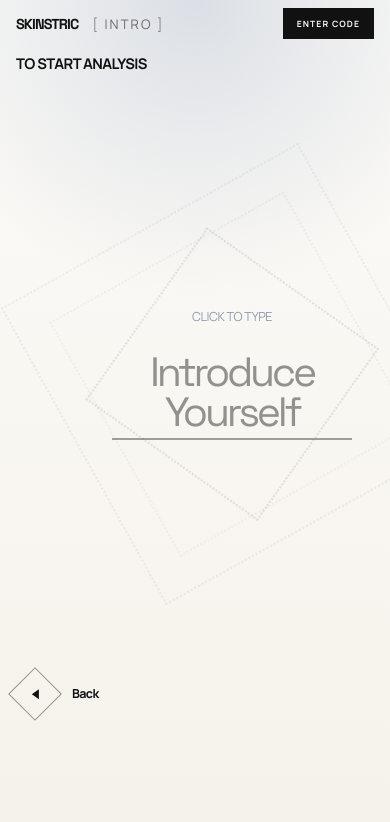
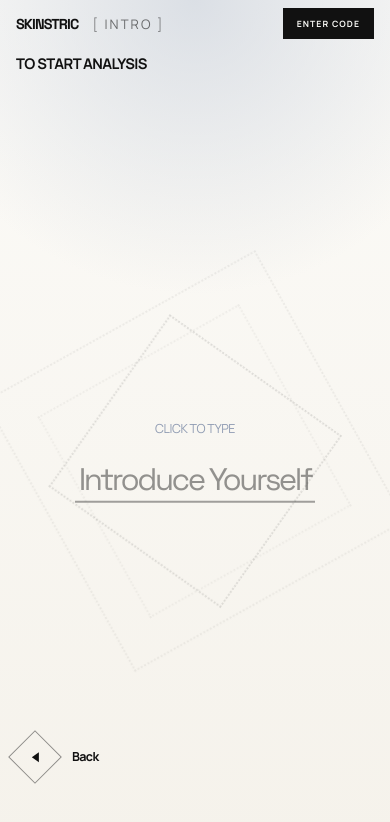
Before and after one commit to LowesPubAldi/Skinstric-AI, a Next.js app: page /take-test in a window 390 px wide. Shown: the top 822 px of the page. Built offline with nearby package versions, Linux system fonts and the light colour scheme.

Commit message:
feat: finalize phase 1 flow and responsive polish

```diff
--- a/src/app/page.module.css
+++ b/src/app/page.module.css
@@ -113,7 +113,7 @@
 
 .lineTopLeft,
 .lineBottomLeft {
-  width: calc(50vw - 44px);
+  width: clamp(280px, 36vw, 590px);
   height: 1px;
   left: -2vw;
   transform-origin: left center;
@@ -121,7 +121,7 @@
 
 .lineTopRight,
 .lineBottomRight {
-  width: calc(50vw - 44px);
+  width: clamp(280px, 36vw, 590px);
   height: 1px;
   right: -2vw;
   transform-origin: right center;
@@ -129,22 +129,22 @@
 
 .lineTopLeft {
   top: 0;
-  transform: rotate(47deg);
+  transform: rotate(45deg);
 }
 
 .lineBottomLeft {
   bottom: 0;
-  transform: rotate(-47deg);
+  transform: rotate(-45deg);
 }
 
 .lineTopRight {
   top: 0;
-  transform: rotate(-47deg);
+  transform: rotate(-45deg);
 }
 
 .lineBottomRight {
   bottom: 0;
-  transform: rotate(47deg);
+  transform: rotate(45deg);
 }
 
 .hero {
@@ -154,8 +154,8 @@
   justify-items: center;
   padding-top: clamp(24px, 4vh, 48px);
   transition:
-    transform 620ms cubic-bezier(0.22, 1, 0.36, 1),
-    filter 520ms cubic-bezier(0.22, 1, 0.36, 1);
+    transform 980ms cubic-bezier(0.16, 1, 0.3, 1),
+    filter 900ms cubic-bezier(0.16, 1, 0.3, 1);
   will-change: transform;
 }
 
@@ -168,7 +168,7 @@
   justify-items: center;
   gap: 8px;
   font-family: var(--font-display);
-  font-size: clamp(4.8rem, 9vw, 8.1rem);
+  font-size: clamp(3.6rem, 6.75vw, 6.1rem);
   font-weight: 400;
   line-height: 0.88;
   letter-spacing: -0.075em;
@@ -181,7 +181,7 @@
 }
 
 .titleAccent {
-  transition: transform 520ms cubic-bezier(0.22, 1, 0.36, 1);
+  transition: transform 1020ms cubic-bezier(0.16, 1, 0.3, 1) 60ms;
 }
 
 .sideAction {
@@ -256,22 +256,22 @@
 @media (hover: hover) and (pointer: fine) {
   .main:has(.sideActionLeft:hover) .hero {
     z-index: 2;
-    transform: translateX(clamp(180px, 16vw, 280px)) scale(1.02);
+    transform: translateX(clamp(170px, 15vw, 260px)) scale(1.015);
     filter: saturate(0.96);
   }
 
   .main:has(.sideActionLeft:hover) .titleAccent {
-    transform: translateX(clamp(-14px, -1.4vw, -8px));
+    transform: translateX(clamp(80px, 5.8vw, 108px));
   }
 
   .main:has(.sideActionRight:hover) .hero {
     z-index: 2;
-    transform: translateX(clamp(-280px, -16vw, -180px)) scale(1.02);
+    transform: translateX(clamp(-260px, -15vw, -170px)) scale(1.015);
     filter: saturate(0.96);
   }
 
   .main:has(.sideActionRight:hover) .titleAccent {
-    transform: translateX(clamp(8px, 1.2vw, 14px));
+    transform: translateX(clamp(-108px, -5.8vw, -80px));
   }
 
   .main:has(.sideActionLeft:hover) .sideActionRight,
@@ -296,6 +296,7 @@
     grid-template-rows: auto 1fr auto;
     gap: 0;
     padding: 12px 24px 18px;
+    overflow: visible;
   }
 
   .hero {
@@ -305,7 +306,7 @@
     align-self: center;
     justify-items: center;
     padding-top: 0;
-    margin-top: 78px;
+    margin-top: 140px;
   }
 
   .lineTopLeft,
--- a/src/app/take-test/page.module.css
+++ b/src/app/take-test/page.module.css
@@ -67,6 +67,14 @@
     border-color 180ms ease;
 }
 
+.codeButton:focus-visible,
+.backLink:focus-visible,
+.proceedLink:focus-visible,
+.brand:focus-visible {
+  outline: 2px solid #111111;
+  outline-offset: 4px;
+}
+
 .main {
   position: relative;
   display: grid;
@@ -105,14 +113,14 @@
 .squareOuter {
   opacity: 0.34;
   animation-duration: 38s;
-  transform: rotate(9deg) scale(1.03);
+  transform: rotate(9deg) scale(0.94);
 }
 
 .squareMiddle {
-  inset: 8.5%;
+  inset: 12.5%;
   opacity: 0.26;
   animation-duration: 30s;
-  transform: rotate(-5deg) scale(0.98);
+  transform: rotate(-5deg) scale(0.93);
 }
 
 .squareInner {
@@ -167,6 +175,10 @@
   white-space: nowrap;
 }
 
+.titleDisplayActive {
+  color: #111111;
+}
+
 .processingState {
   display: grid;
   justify-items: center;
@@ -179,6 +191,12 @@
   font-size: clamp(2.1rem, 2.2vw, 2.8rem);
   font-weight: 400;
   letter-spacing: -0.07em;
+}
+
+.processingSubtitle {
+  color: #6e7787;
+  font-size: clamp(0.9rem, 1.06vw, 1rem);
+  letter-spacing: -0.02em;
 }
 
 .processingDots {
@@ -258,9 +276,10 @@
 }
 
 .proceedLink {
-  position: absolute;
+  position: fixed;
   right: 30px;
   bottom: 18px;
+  z-index: 5;
   display: inline-flex;
   align-items: center;
   align-self: center;
@@ -390,6 +409,7 @@
   .main {
     height: auto;
     min-height: calc(100vh - 48px);
+    grid-template-columns: minmax(0, 1fr);
     gap: 28px;
     padding: 16px 20px 24px;
     overflow: visible;
@@ -403,6 +423,7 @@
     position: relative;
     inset: auto;
     width: min(100%, 420px);
+    justify-self: center;
     margin: 0 auto;
     transform: none;
   }
@@ -427,23 +448,20 @@
   }
 
   .backLink {
-    position: relative;
+    position: fixed;
     z-index: 2;
     align-self: flex-start;
     justify-self: start;
     margin-top: 0;
     margin-bottom: 0;
     margin-left: 0;
+    left: 16px;
+    bottom: calc(68px + env(safe-area-inset-bottom));
   }
 
   .backDiamond {
     width: 38px;
     height: 38px;
-  }
-
-  .backLink {
-    left: 0;
-    bottom: auto;
   }
 
   .backTriangle {
@@ -458,7 +476,7 @@
 
   .proceedLink {
     right: 16px;
-    bottom: 20px;
+    bottom: calc(68px + env(safe-area-inset-bottom));
     gap: 12px;
   }
 
@@ -493,7 +511,8 @@
 
   .title,
   .titleDisplay {
-    font-size: clamp(2.1rem, 10.5vw, 2.9rem);
+    font-size: clamp(1.7rem, 8vw, 2.35rem);
+    white-space: nowrap;
   }
 
   .titleUnderline {
--- a/src/app/take-test/page.tsx
+++ b/src/app/take-test/page.tsx
@@ -7,6 +7,9 @@ import styles from "./page.module.css";
 const phaseOneEndpoint = "https://us-central1-frontend-simplified.cloudfunctions.net/skinstricPhaseOne";
 const nameStorageKey = "skinstric-phase-one-name";
 const locationStorageKey = "skinstric-phase-one-location";
+const endpointStorageKey = "skinstric-phase-one-endpoint";
+const responseStorageKey = "skinstric-phase-one-response";
+const requestTimeoutMs = 12000;
 
 export default function TakeTestPage() {
   const inputRef = useRef<HTMLInputElement>(null);
@@ -23,6 +26,10 @@ export default function TakeTestPage() {
     window.localStorage.setItem(locationStorageKey, city);
   }, [city]);
 
+  useEffect(() => {
+    window.localStorage.setItem(endpointStorageKey, phaseOneEndpoint);
+  }, []);
+
   function isValidEntry(value: string) {
     const trimmedValue = value.trim();
     return /^[A-Za-z][A-Za-z\s'-]*$/.test(trimmedValue) && !/\d/.test(trimmedValue);
@@ -31,7 +38,12 @@ export default function TakeTestPage() {
   async function submitPhaseOne(nameValue: string, locationValue: string) {
     setErrorMessage("");
     setStep("processing");
+    window.localStorage.removeItem(responseStorageKey);
     const startedAt = window.performance.now();
+    const controller = new AbortController();
+    const timeoutId = window.setTimeout(() => {
+      controller.abort();
+    }, requestTimeoutMs);
 
     try {
       const response = await fetch(phaseOneEndpoint, {
@@ -39,6 +51,7 @@ export default function TakeTestPage() {
         headers: {
           "Content-Type": "application/json",
         },
+        signal: controller.signal,
         body: JSON.stringify({ name: nameValue, location: locationValue }),
       });
 
@@ -46,7 +59,19 @@ export default function TakeTestPage() {
         throw new Error("Phase 1 submission failed");
       }
 
-      await response.json().catch(() => null);
+      const responseBody = await response.json().catch(() => null);
+      window.localStorage.setItem(
+        responseStorageKey,
+        JSON.stringify({
+          endpoint: phaseOneEndpoint,
+          request: {
+            name: nameValue,
+            location: locationValue,
+          },
+          response: responseBody,
+          submittedAt: new Date().toISOString(),
+        }),
+      );
       const minimumDuration = 1200;
       const elapsed = window.performance.now() - startedAt;
 
@@ -57,9 +82,16 @@ export default function TakeTestPage() {
       }
 
       setStep("success");
-    } catch {
+    } catch (error) {
       setStep("city");
+      if (error instanceof DOMException && error.name === "AbortError") {
+        setErrorMessage("Request timed out. Please try again.");
+        return;
+      }
+
       setErrorMessage("Submission failed. Please try again.");
+    } finally {
+      window.clearTimeout(timeoutId);
     }
   }
 
@@ -105,8 +137,9 @@ export default function TakeTestPage() {
 
   const showProcessing = step === "processing";
   const showSuccess = step === "success";
-  const titleDisplay = step === "name" ? name || "Introduce Yourself" : city || "City Name";
+  const titleDisplay = step === "name" ? name || "Introduce Yourself" : city || "Your City Name";
   const promptLabel = step === "name" ? "CLICK TO TYPE" : step === "city" ? "ENTER YOUR CITY" : "";
+  const hasTypedValue = (step === "name" ? name : city).trim().length > 0;
 
   return (
     <div className={styles.page}>
@@ -136,7 +169,11 @@ export default function TakeTestPage() {
             <p className={styles.errorMessage} aria-live="polite">
               {errorMessage || "\u00A0"}
             </p>
-            {!showProcessing && !showSuccess && <div className={styles.titleDisplay}>{titleDisplay}</div>}
+            {!showProcessing && !showSuccess && (
+              <div className={`${styles.titleDisplay} ${hasTypedValue ? styles.titleDisplayActive : ""}`}>
+                {titleDisplay}
+              </div>
+            )}
             {!showProcessing && !showSuccess && (
               <input
                 ref={inputRef}
@@ -144,6 +181,10 @@ export default function TakeTestPage() {
                 type="text"
                 value={step === "name" ? name : city}
                 onChange={(event) => {
+                  if (errorMessage) {
+                    setErrorMessage("");
+                  }
+
                   if (step === "name") {
                     setName(event.target.value);
                     return;
@@ -162,6 +203,7 @@ export default function TakeTestPage() {
             {showProcessing && (
               <div className={styles.processingState} aria-live="polite">
                 <div className={styles.processingTitle}>Processing Submission</div>
+                <div className={styles.processingSubtitle}>This may take a few seconds</div>
                 <div className={styles.processingDots} aria-hidden="true">
                   <span className={styles.processingDot} style={{ animationDelay: "0ms" }} />
                   <span className={styles.processingDot} style={{ animationDelay: "120ms" }} />
```
